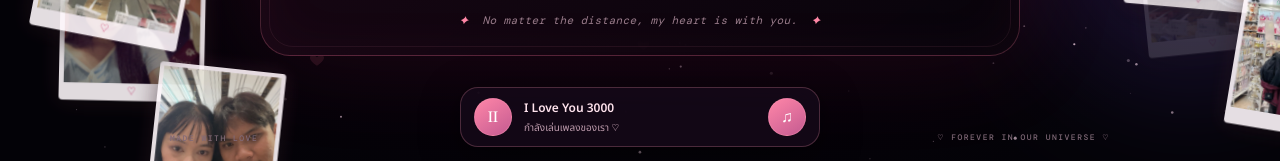
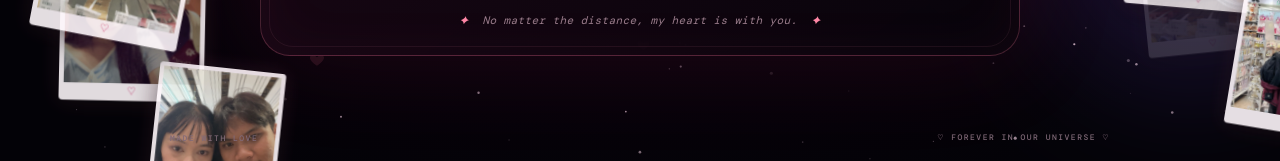
Before and after one commit to PondzXD/anniversary-love, a plain HTML site: page countdown/index.html in a window 1280 px wide. Shown: the part 639-800 px from the top of the page. Drawn offline with nearby package versions, Linux system fonts and the light colour scheme.

Commit message:
Hide music player banner while keeping background audio

```diff
--- a/countdown/countdown.css
+++ b/countdown/countdown.css
@@ -20,7 +20,7 @@ footer{padding-top:18px;font-size:8px;letter-spacing:1.5px}
 #photo-field{position:fixed;inset:0;z-index:0;overflow:hidden;pointer-events:none}
 .floating-photo{position:absolute;width:clamp(82px,12vw,150px);aspect-ratio:3/4;padding:5px 5px 18px;background:#fff7fb;border-radius:4px;box-shadow:0 8px 28px #0008,0 0 24px #ff86bd22;opacity:0;animation:photoDrift var(--duration) ease-in-out var(--delay) infinite;will-change:transform,opacity;filter:saturate(.9)}
 .floating-photo img{width:100%;height:100%;object-fit:cover;display:block}.photo-heart{position:absolute;bottom:1px;left:0;right:0;text-align:center;font-size:12px;color:#e76a9b}
-.music-player{position:fixed;z-index:5;left:50%;bottom:max(14px,env(safe-area-inset-bottom));transform:translateX(-50%);display:flex;align-items:center;gap:12px;width:min(360px,calc(100% - 28px));padding:10px 13px;border:1px solid #ff9bb53d;border-radius:18px;background:rgba(20,8,24,.9);backdrop-filter:blur(18px);box-shadow:0 10px 40px #0007}
+.music-player{display:none!important;position:fixed;z-index:5;left:50%;bottom:max(14px,env(safe-area-inset-bottom));transform:translateX(-50%);display:flex;align-items:center;gap:12px;width:min(360px,calc(100% - 28px));padding:10px 13px;border:1px solid #ff9bb53d;border-radius:18px;background:rgba(20,8,24,.9);backdrop-filter:blur(18px);box-shadow:0 10px 40px #0007}
 .music-player button{flex:none;width:38px;height:38px;border:1px solid #ff9bb555;border-radius:50%;background:linear-gradient(145deg,#ff86a8,#c45b91);color:white;font-size:16px;cursor:pointer}
 .music-copy{min-width:0;flex:1;display:flex;flex-direction:column;gap:3px}.music-copy strong{font-size:12px;color:#ffe3ed}.music-copy span{font-size:10px;color:#bd9bac;white-space:nowrap;overflow:hidden;text-overflow:ellipsis}
 @keyframes photoDrift{0%{opacity:0;transform:translate3d(0,30px,0) rotate(var(--tilt)) scale(.82)}10%{opacity:.9}45%{transform:translate3d(var(--dx),-35px,0) rotate(calc(var(--tilt) + 7deg)) scale(1)}85%{opacity:.88}100%{opacity:0;transform:translate3d(calc(var(--dx) * -1),-120px,0) rotate(calc(var(--tilt) - 8deg)) scale(.86)}}
```
